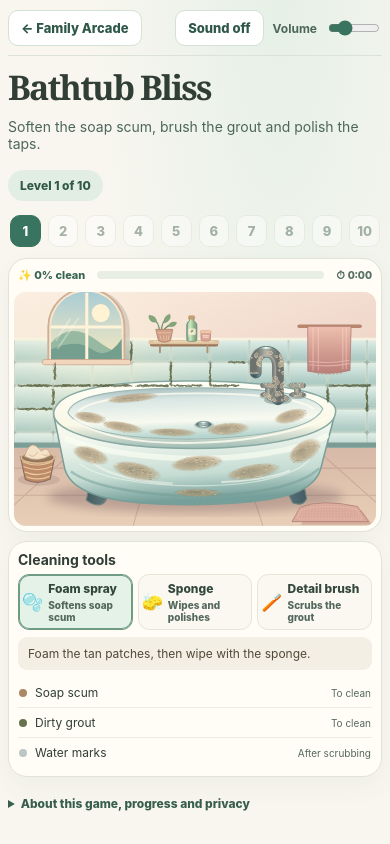
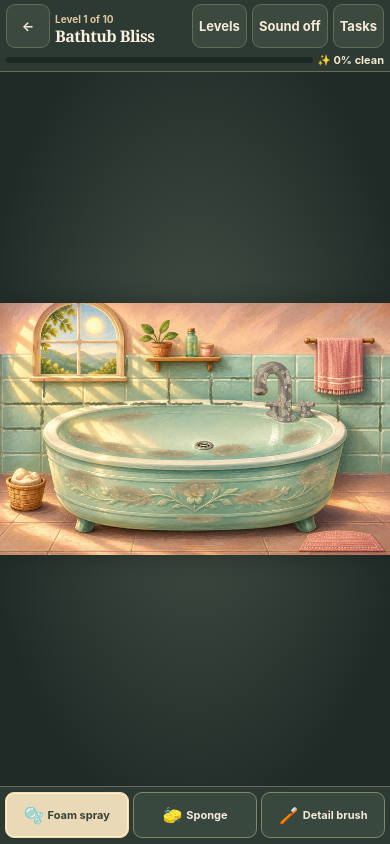
Before and after one commit to joelgeisler1-jpg/family-games, a plain HTML site: page games/cleaning-club/index.html in a window 390 px wide. Drawn offline with Linux system fonts and the light colour scheme.

Commit message:
Prototype illustrated iPad layout for Cleaning Club V5

```diff
--- a/games/cleaning-club/game.css
+++ b/games/cleaning-club/game.css
@@ -1,235 +1,237 @@
-/* Cleaning Club uses the arcade typography with a quieter, ceramic palette. */
 :root {
-  color: #303e36;
-  background: #f8f6ef;
+  color: #f8efdc;
+  background: #242c2a;
+  color-scheme: dark;
+  --frame: #242c2a;
+  --paper: #f5ead7;
+  --ink: #2e3b32;
+  --gold: #e6c48c;
+  --edge: #c3b58f66;
 }
+
 body {
-  background: radial-gradient(ellipse at 72% 0%, #e6f0e7, transparent 48%), #f8f6ef;
+  margin: 0;
+  min-height: 0;
+  background: var(--frame);
+  overscroll-behavior: none;
 }
-.wrap { max-width: 1160px; padding: 25px 24px 36px; }
-.topbar {
-  border-bottom: 1px solid #dbe3d7;
-  padding-bottom: 16px;
-  margin: 0 0 20px;
+
+#game {
+  height: 100vh;
+  height: 100dvh;
+  padding: env(safe-area-inset-top, 0px) env(safe-area-inset-right, 0px)
+    env(safe-area-inset-bottom, 0px) env(safe-area-inset-left, 0px);
+  display: grid;
+  grid-template-rows: auto minmax(0,1fr) auto;
+  isolation: isolate;
 }
-.club { font-family: Georgia, serif; font-size: 22px; font-weight: 700; }
-.back,.sound {
-  background: #fff;
+
+.game-bar {
+  position: relative;
+  z-index: 2;
+  display: grid;
+  grid-template-columns: auto minmax(0,1fr) minmax(105px,150px) auto auto auto;
+  gap: clamp(5px,1vw,13px);
+  align-items: center;
+  padding: 4px clamp(6px,1.3vw,18px);
+  background: #2d3933;
+  border-bottom: 1px solid var(--edge);
+}
+
+.control {
+  color: var(--paper);
+  border: 1px solid #a9ac8359;
+  border-radius: 9px;
+  background: #3b493f;
   font-size: 13px;
-  font-weight: 800;
-  color: #2e5748;
-  border: 1px solid #d4e1d7;
-  border-radius: 10px;
-  padding: 9px 12px;
+  font-weight: 700;
+  min-height: 44px;
+  min-width: 44px;
+  padding: 0 clamp(6px,1.05vw,13px);
+  display: inline-flex;
+  align-items: center;
+  justify-content: center;
+  gap: 4px;
   text-decoration: none;
   white-space: nowrap;
 }
-.back:hover,.sound:hover { background: #e7f1e8; }
-.audio-controls,.volume { display: flex; align-items: center; gap: 9px; }
-.volume { color: #4d665b; font-size: 12px; font-weight: 650; }
-.volume input { width: 74px; accent-color: #38745f; }
-.game-heading {
-  display: flex;
-  justify-content: space-between;
-  align-items: end;
-  gap: 8px 12px;
-  flex-wrap: wrap;
+.control:hover,.menu[open] > .control { background: #506052; }
+.control:focus-visible,.tool:focus-visible { outline: 2px solid var(--gold); outline-offset: 1px; }
+
+.level-heading { min-width: 0; }
+.level-tag { color: #dfc89d; font-size: 10px; font-weight: 750; }
+.level-heading h1 {
+  font: 600 clamp(16px,2.45vw,26px)/1.07 Georgia,serif;
+  letter-spacing: -.035em;
+  margin: 1px 0 0;
+  overflow: hidden;
+  text-overflow: ellipsis;
+  white-space: nowrap;
 }
-.game-heading h1 {
-  margin: 0 0 5px;
-  font-family: Georgia, serif;
-  font-size: clamp(34px, 5.2vw, 58px);
-  font-weight: 600;
-  letter-spacing: -.055em;
-  line-height: 1.01;
+
+.stats { display: grid; justify-content: stretch; gap: 4px; font-weight: 700; font-size: 11px; color: #f4e9cf; }
+#meter { height: 6px; border-radius: 8px; background: #1c2824; overflow: hidden; }
+#fill { width: 0; height: 100%; background: linear-gradient(90deg,#81ac8d,#e5c487); transition: width .2s; border-radius: inherit; }
+
+.menu { position: relative; }
+.menu summary { cursor: pointer; list-style: none; touch-action: manipulation; }
+.menu summary::-webkit-details-marker { display: none; }
+.menu-panel {
+  position: absolute;
+  top: calc(100% + 8px);
+  right: 0;
+  width: min(310px,calc(100vw - 16px));
+  padding: 12px;
+  background: var(--paper);
+  color: var(--ink);
+  color-scheme: light;
+  border-radius: 12px;
+  border: 1px solid #cfb991;
+  box-shadow: 0 8px 28px #10191565;
+  max-height: min(420px,72vh);
+  overflow: auto;
 }
-.game-heading p { color: #4d665a; margin-bottom: 10px; font-size: 14px; }
-.leveltag {
-  background: #e2eee3;
-  color: #31594a;
-  border-radius: 999px;
-  font-size: 12px;
-  font-weight: 800;
-  padding: 8px 12px;
-  margin-bottom: 10px;
-}
-.level-list {
-  display: flex;
-  gap: 7px;
-  overflow-x: auto;
-  scrollbar-width: thin;
-  padding: 4px 2px 11px;
-}
+#levelMenu .menu-panel { right: -64px; }
+.level-list { display: grid; grid-template-columns: repeat(5,1fr); gap: 5px; }
 .level-list button {
-  flex: 0 0 38px;
-  height: 35px;
-  border: 1px solid #dce2d8;
-  border-radius: 10px;
-  background: #fff;
-  color: #476251;
-  font-size: 13px;
+  color: #344a3e;
+  background: #fff5e7;
+  border: 1px solid #cfc0a1;
+  border-radius: 8px;
+  min-width: 44px;
+  min-height: 44px;
   font-weight: 800;
 }
-.level-list button:disabled { opacity: .45; }
-.level-list button.current { background: #38745f; border-color: #38745f; color: #fff; }
-.playing-area {
+.level-list button.current { background: #3e6350; color: #fff9e9; }
+.level-list button:disabled { opacity: .42; }
+.task-panel p { font-size: 13px; line-height: 1.4; margin: 0 0 9px; }
+.tip { border-radius: 8px; background: #e8dbc2; color: #3c382e; padding: 8px 10px; }
+.task-panel .tip:empty,.tasks:empty { display: none; }
+.tasks { list-style: none; padding: 0; margin: 0 0 9px; }
+.tasks li {
   display: grid;
-  grid-template-columns: minmax(0, 1fr) 249px;
-  gap: 16px;
-  align-items: start;
+  grid-template-columns: 10px 1fr auto;
+  gap: 6px;
+  align-items: center;
+  padding: 7px 1px;
+  border-bottom: 1px solid #d8c8a8;
+  font-size: 12px;
 }
-.playfield,.toolbox {
+.task-dot { width: 8px; height: 8px; border-radius: 50%; background: var(--material); }
+.tasks .checked .task-dot { background: #36795c; }
+.tasks .locked .task-dot { opacity: .5; }
+.task-footer,.volume { display: flex; align-items: center; gap: 8px; font-size: 12px; }
+.task-footer { justify-content: space-between; }
+.volume input { width: 84px; min-height: 44px; accent-color: #38745f; }
+.audio-warning {
+  position: fixed;
+  z-index: 3;
+  top: calc(56px + env(safe-area-inset-top, 0px));
+  left: 8px;
+  max-width: calc(100vw - 16px);
+  margin: 0;
+  font-size: 13px;
+  pointer-events: none;
+}
+
+.stage {
+  grid-row: 2;
+  min-height: 0;
   min-width: 0;
-  position: relative;
-  padding: 10px;
-  border-radius: 19px;
-  border: 1px solid #e0e3d6;
-  background: #fffdf6;
-  box-shadow: 0 10px 26px #3853450d;
+  container-type: size;
+  display: grid;
+  place-items: center;
+  overflow: hidden;
+  background: radial-gradient(ellipse at 50% 48%,#475348,#202b28 80%);
 }
-.stats {
-  justify-content: flex-start;
-  color: #376351;
-  padding: 4px 4px 10px;
-  font-size: 13px;
-  font-weight: 800;
-}
-.meter {
-  flex: 1;
-  height: 8px;
-  border-radius: 30px;
-  background: #e9eee5;
-  overflow: hidden;
-}
-.fill {
-  width: 0;
-  height: 100%;
-  border-radius: inherit;
-  background: linear-gradient(90deg, #6ca789, #38816a);
-  transition: width .22s;
-}
-.time { color: #567165; margin-left: auto; font-variant-numeric: tabular-nums; }
 .scene {
   position: relative;
+  width: min(100%,calc((100vh - 113px) * 960 / 620));
+  width: min(100cqw,calc(100cqh * 960 / 620));
   aspect-ratio: 960/620;
-  border-radius: 12px;
   background: #dbece1;
   overflow: hidden;
   user-select: none;
   -webkit-user-select: none;
   touch-action: none;
   isolation: isolate;
+  box-shadow: 0 0 24px #10191680;
 }
-.scene svg,.scene canvas { position: absolute; width: 100%; height: 100%; inset: 0; }
+.scene svg,.scene canvas,.scene img { position: absolute; inset: 0; display: block; width: 100%; height: 100%; }
+.scene img { object-fit: contain; }
+.scene.has-painting #sceneArt > :not(.polish-glints) { visibility: hidden; }
 #dirtCanvas { touch-action: none; }
-#fxCanvas,.cursor { pointer-events: none; }
+#fxCanvas,#sceneArt,#scenePainting,.cursor { pointer-events: none; }
 .cursor {
   position: absolute;
   transform: translate(-50%, -50%);
   filter: drop-shadow(1px 4px 3px #4444);
   font-size: clamp(23px, 4vw, 40px);
 }
-.toolbox { padding: 15px; }
-.toolbox h2 { margin: 1px 0 12px; font-size: 17px; }
-.tools { display: grid; grid-template-columns: 1fr; margin: 0; gap: 8px; }
+
+.tools {
+  display: flex;
+  justify-content: center;
+  gap: min(1.2vw,10px);
+  padding: 5px 5px 6px;
+  background: #2d3933;
+  border-top: 1px solid var(--edge);
+}
 .tool {
-  display: flex;
-  font-size: 14px;
-  font-weight: 800;
-  align-items: center;
-  gap: 10px;
-  padding: 8px 10px;
-  text-align: left;
-  color: #33483b;
-  background: #faf8f1;
-  border: 1px solid #e6e5d8;
-  border-radius: 11px;
-  min-height: 44px;
-}
-.tool:hover { background: #f0f4ea; }
-.tool .emoji { font-size: 23px; }
-.tool small { display: block; margin-top: 3px; color: #53675d; }
-.tool.active { background: #e5f2e7; border-color: #6e9b82; box-shadow: inset 0 0 0 1px #6e9b82; }
-.tip {
-  margin: 12px 0 0;
-  padding: 9px 10px;
-  background: #f4efe4;
-  border-radius: 9px;
-  color: #514839;
-  text-align: left;
-  font-size: 12px;
-}
-.tasks { list-style: none; padding: 8px 0 0; margin: 0; }
-.tasks li {
-  display: grid;
-  grid-template-columns: 10px 1fr auto;
-  gap: 6px;
-  align-items: center;
-  padding: 7px 1px;
-  font-size: 12px;
-  border-bottom: 1px solid #ecece2;
-}
-.tasks li:last-child { border: 0; }
-.task-dot { width: 8px; height: 8px; border-radius: 50%; background: var(--material); }
-.tasks small { color: #56685e; }
-.tasks .checked { color: #376351; }
-.tasks .checked .task-dot { background: #36795c; }
-.tasks .locked .task-dot { opacity: .5; }
-.help { margin: 17px 0 0; color: #596e62; font-size: 12px; line-height: 1.6; }
-.help summary { color: #385f4c; cursor: pointer; font-weight: 800; }
-.finish {
+  flex: 0 1 184px;
+  min-width: 0;
+  min-height: 46px;
   display: flex;
   align-items: center;
-  flex-direction: column;
+  justify-content: center;
+  gap: clamp(3px,1vw,9px);
+  padding: 3px 5px;
+  color: var(--paper);
+  background: #39483f;
+  border: 1px solid #7e886b;
+  border-radius: 9px;
+  font-size: clamp(11px,1.7vw,14px);
+  font-weight: 750;
+  line-height: 1.14;
+}
+.tool .emoji { font-size: clamp(16px,2.8vw,24px); }
+.tool small { display: block; margin-top: 2px; font-size: 10px; font-weight: 550; }
+.tool.active { color: #354337; background: #ead9b6; border-color: #f6dca6; box-shadow: inset 0 0 0 1px #fff0cf; }
+
+.finish {
+  position: absolute;
+  z-index: 1;
+  bottom: 2%;
+  left: 50%;
+  transform: translateX(-50%);
+  width: min(440px,96%);
+  display: grid;
+  justify-items: center;
+  gap: 4px;
+  padding: clamp(5px,1.3vw,13px);
+  border: 1px solid #c9b284;
+  border-radius: 12px;
+  background: #faf0dcf2;
+  color: var(--ink);
   text-align: center;
-  padding: 12px 8px 3px;
-  gap: 5px;
+  box-shadow: 0 4px 18px #1b272466;
 }
-.finish h2 { font-family: Georgia, serif; font-size: clamp(23px, 4vw, 35px); margin: 0; }
-.finish p { margin: 0; color: #53675d; font-size: 14px; }
-.primary {
-  background: #38745f;
-  color: #fff;
-  border: 0;
-  border-radius: 10px;
-  font-weight: 800;
-  box-shadow: 0 4px 0 #285343;
-  margin: 4px 0 0;
-  padding: 8px 14px;
-}
-.primary:active { box-shadow: 0 2px 0 #285343; transform: translateY(2px); }
-.secondary {
-  padding: 6px;
-  color: #355e4b;
-  border: 0;
-  background: transparent;
-  font-weight: 800;
-  text-decoration: underline;
-}
-
-@media (max-width: 820px) {
-  .wrap { padding: 14px 12px 28px; }
-  .playing-area { grid-template-columns: minmax(0, 1fr); gap: 9px; }
-  .toolbox { padding: 9px; }
-  .toolbox h2 { font-size: 14px; margin: 0 0 6px; }
-  .tools { grid-template-columns: repeat(3, minmax(0, 1fr)); gap: 5px; }
-  .tool { justify-content: center; gap: 5px; padding: 6px 3px; font-size: 12px; }
-  .tool .emoji { font-size: 17px; }
-  .tool small { font-size: 10px; }
-  .tip { margin-top: 7px; }
-}
-@media (max-width: 540px) {
-  .topbar { flex-wrap: wrap; gap: 6px; padding-bottom: 9px; margin-bottom: 14px; }
-  .club { display: none; }
-  .wrap { padding: 10px 8px 20px; }
-  .playfield { padding: 5px; }
-  .volume input { width: 52px; }
-  .level-list button { flex: 1 0 25px; height: 32px; }
-  .stats { font-size: 11px; }
-}
+.finish h2 { font: 600 clamp(16px,3vw,27px)/1.05 Georgia,serif; margin: 0; }
+.finish p { margin: 0; font-size: clamp(11px,1.6vw,14px); }
+.finish-actions { display: flex; gap: 5px; }
+.finish-actions button { min-height: 44px; padding: 4px 10px; font-weight: 750; border-radius: 8px; }
+.primary { color: #fff8e9; background: #3b6652; border: 1px solid #315742; }
+.secondary { color: #315442; background: #f5e6c9; border: 1px solid #c5b58e; }
 
 .polish-glints { opacity: 0; }
 .polished .polish-glints { opacity: .88; transition: opacity 700ms ease; }
+
+@media (max-width: 590px) {
+  .game-bar { grid-template-columns: auto minmax(0,1fr) auto auto auto; }
+  .back span { display: none; }
+  .stats { grid-column: 1 / -1; grid-row: 2; grid-template-columns: 1fr auto; align-items: center; }
+  .tool small { display: none; }
+}
 @media (prefers-reduced-motion: reduce) {
-  .fill,.polished .polish-glints { transition: none; }
+  #fill,.polished .polish-glints { transition: none; }
 }
--- a/games/cleaning-club/game.js
+++ b/games/cleaning-club/game.js
@@ -65,7 +65,29 @@ a+=`${P('M0 0H160Q154 204 55 367L0 387Z','#b5a2d8','#f5e7ff',9)}${P('M960 0H800Q
 a+=`${E(479,564,324,49,'#e0d8f5')}${R(333,198,292,284,'#d4b6e3',90,'#f9e6fd',14)}${R(350,220,258,222,'#a99acb',70)}${P('M354 330Q475 292 607 330L613 457Q480 482 346 455Z','#d8c4e6','#faf1fd',8)}${R(297,425,365,103,'#c1a9d3',33,'#fff2f8',10)}${R(296,518,60,57,'#d2b4d9',9)}${R(603,518,60,57,'#d2b4d9',9)}${P('M419 251L438 208L462 238L480 191L500 239L523 208L540 251Z','#ffe1a1','#e6b886',6)}${E(480,264,67,12,'#f6c778')}${E(479,336,76,35,'#e5d7f0')}${E(408,486,40,18,'#ead0f4')}${E(550,486,40,18,'#ead0f4')}${sparkle(255,428)}${sparkle(704,386)}${sparkle(782,155)}`;return a}
 const advancedLevels = [{...bathtubLevel, artwork:bathtubArtwork},vanityLevel,bedroomLevel,playroomLevel];
 const legacyDrawings = [kitchen,puppy,artstudio,garden,cafe,palace];
-function renderScene(){svg.innerHTML=advancedLevels[S.level]?.artwork() ?? baseScene(S.level)+legacyDrawings[S.level-advancedLevels.length]();svg.setAttribute('aria-label',levels[S.level].title+' hand illustrated scene')}
+const scenePaintings = ['assets/scenes/bath.webp','assets/scenes/vanity.webp'];
+
+function renderScene() {
+  svg.innerHTML = advancedLevels[S.level]?.artwork() ?? baseScene(S.level)+legacyDrawings[S.level-advancedLevels.length]();
+  svg.setAttribute('aria-label',levels[S.level].title+' illustrated scene');
+
+  const painting = $('scenePainting');
+  scene.classList.remove('has-painting');
+  painting.classList.add('hidden');
+  const file = scenePaintings[S.level];
+  if (!file) {
+    painting.removeAttribute('src');
+    return;
+  }
+  const url = new URL(file, document.baseURI).href;
+  painting.src = url;
+  // Keep the matching SVG visible until the current level's painting decodes.
+  painting.decode().then(() => {
+    if (scenePaintings[S.level] !== file || painting.src !== url) return;
+    scene.classList.add('has-painting');
+    painting.classList.remove('hidden');
+  }).catch(() => {});
+}
 function seeded(n){let k=n|0;return ()=>{k^=k<<13;k^=k>>>17;k^=k<<5;return (k>>>0)/4294967296}}
 function newLayer(){const canvas=document.createElement('canvas');canvas.width=W;canvas.height=H;return {canvas,ctx:canvas.getContext('2d',{willReadFrequently:true})}}
 function paintBlob(c,x,y,rx,ry,random,kind){const angle=random()*Math.PI*2;const points=11;let p=[];for(let j=0;j<points;j++){const th=j*Math.PI*2/points;const jitter=.73+random()*.5;p.push([Math.cos(th)*rx*jitter,Math.sin(th)*ry*jitter])}
@@ -210,6 +232,7 @@ function updateSurfaceProgress(progress, layers) {
 }
 
 function loadLevel(replay = false) {
+  for (const menu of gameMenus) menu.open = false;
   stopCleaningAudio();
   recordedAudio.reportStatus();
   surface?.dispose(!replay);
@@ -328,5 +351,22 @@ dirty.addEventListener('touchend', () => {
   const audio = surface ? recordedAudio : cleaningAudio;
   if (audio.context?.state !== 'running') audio.unlock();
 }, {passive:true});
+const gameMenus = [$('levelMenu'),$('taskMenu')];
+for (const menu of gameMenus) {
+  menu.querySelector('summary').addEventListener('click', () => {
+    if (!menu.open) for (const other of gameMenus) if (other !== menu) other.open = false;
+  });
+}
+document.addEventListener('pointerdown', event => {
+  for (const menu of gameMenus) if (menu.open && !menu.contains(event.target)) menu.open = false;
+});
+document.addEventListener('keydown', event => {
+  if (event.key !== 'Escape') return;
+  for (const menu of gameMenus) {
+    if (!menu.open) continue;
+    menu.open = false;
+    menu.querySelector('summary').focus();
+  }
+});
 updateAudioControls();
 loadLevel();
--- a/games/cleaning-club/index.html
+++ b/games/cleaning-club/index.html
@@ -1,7 +1,18 @@
 <!doctype html>
-<html lang="en"><head><meta charset="utf-8"><meta name="viewport" content="width=device-width,initial-scale=1,viewport-fit=cover"><meta name="theme-color" content="#8272ce"><meta name="apple-mobile-web-app-capable" content="yes"><meta name="apple-mobile-web-app-status-bar-style" content="default"><title>Cleaning Club | Family Arcade</title>
+<html lang="en">
+<head>
+  <meta charset="utf-8">
+  <meta name="viewport" content="width=device-width,initial-scale=1,viewport-fit=cover">
+  <meta name="theme-color" content="#242c2a">
+  <meta name="apple-mobile-web-app-capable" content="yes">
+  <meta name="apple-mobile-web-app-status-bar-style" content="black-translucent">
+  <meta name="apple-mobile-web-app-title" content="Cleaning Club">
+  <link rel="manifest" href="game.webmanifest">
+  <link rel="apple-touch-icon" href="assets/app-icon-180.png">
+  <title>Cleaning Club | Family Arcade</title>
   <link rel="stylesheet" href="../../arcade.css">
   <link rel="stylesheet" href="game.css">
+  <link rel="preload" as="image" type="image/webp" href="assets/scenes/bath.webp">
   <script defer src="bathtub.js"></script>
   <script defer src="audio.js"></script>
   <script defer src="foley.js"></script>
@@ -11,20 +22,62 @@
   <script defer src="levels/bedroom.js"></script>
   <script defer src="levels/playroom.js"></script>
   <script defer src="game.js"></script>
-</head><body><main class="wrap">
-<section id="game"><div class="topbar"><a class="back" href="../../">← Family Arcade</a><span class="club">Cleaning Club</span><div class="audio-controls"><button class="sound" id="sound" aria-pressed="true">Sound off</button><label class="volume">Volume <input id="volume" type="range" min="0" max="100" value="24"></label></div></div><p id="audioWarning" class="tip hidden" role="status"></p><div class="game-heading"><div><h1 id="levelTitle">Bathtub Bliss</h1><p id="levelDescription">Soften the soap scum, brush the grout and polish the taps.</p></div><span class="leveltag" id="levelTag">Level 1 of 10</span></div>
-<div class="level-list" id="levelList" aria-label="Unlocked levels"></div><div class="panel"><div class="playing-area"><div class="playfield"><div class="stats"><span id="progressLabel">✨ 0% clean</span><div class="meter" role="progressbar" aria-label="Cleanliness" aria-valuemin="0" aria-valuemax="100" aria-valuenow="0" id="meter"><div class="fill" id="fill"></div></div><span class="time" id="timeLabel">⏱ 0:00</span></div>
-<div class="scene" id="scene"><svg id="sceneArt" viewBox="0 0 960 620" preserveAspectRatio="none" role="img" aria-label="Illustrated cleaning scene"></svg><canvas id="dirtCanvas" width="960" height="620" aria-label="Drag a finger to clean the dirty areas"></canvas><canvas id="fxCanvas" width="960" height="620" aria-hidden="true"></canvas><span class="cursor hidden" id="cursor">🧽</span>
-</div><div class="finish hidden" id="finish"><h2 id="finishTitle">So satisfying!</h2><p id="finishMessage">Everything is sparkling clean.</p><button class="primary" id="next">Next makeover →</button><button class="secondary" id="again">Clean this scene again</button></div></div>
-<aside class="toolbox">
-<h2>Cleaning tools</h2>
+</head>
+<body>
+<main id="game">
+  <header class="game-bar">
+    <a class="control back" href="../../" aria-label="Back to Family Arcade">← <span>Arcade</span></a>
+    <div class="level-heading">
+      <span id="levelTag" class="level-tag">Level 1 of 10</span>
+      <h1 id="levelTitle">Bathtub Bliss</h1>
+    </div>
+    <div class="stats">
+      <div role="progressbar" aria-label="Cleanliness" aria-valuemin="0" aria-valuemax="100" aria-valuenow="0" id="meter"><div id="fill"></div></div>
+      <span id="progressLabel">✨ 0% clean</span>
+    </div>
+    <details class="menu" id="levelMenu">
+      <summary class="control">Levels</summary>
+      <nav class="menu-panel" aria-label="Levels">
+        <div class="level-list" id="levelList"></div>
+      </nav>
+    </details>
+    <button class="control" id="sound" aria-pressed="false">Sound off</button>
+    <details class="menu" id="taskMenu">
+      <summary class="control">Tasks</summary>
+      <section class="menu-panel task-panel" aria-label="Tasks and settings">
+        <p id="levelDescription">Soften the soap scum, brush the grout and polish the taps.</p>
+        <p class="tip" id="tip" role="status"></p>
+        <ul class="tasks" id="tasks" aria-label="Cleaning tasks"></ul>
+        <div class="task-footer">
+          <label class="volume">Volume <input id="volume" type="range" min="0" max="100" value="24"></label>
+          <span id="timeLabel">⏱ 0:00</span>
+        </div>
+      </section>
+    </details>
+  </header>
+  <p id="audioWarning" class="tip audio-warning hidden" role="status"></p>
+  <div class="stage">
+    <div class="scene" id="scene">
+      <img id="scenePainting" alt="" aria-hidden="true" class="hidden" draggable="false" decoding="async" fetchpriority="high">
+      <svg id="sceneArt" viewBox="0 0 960 620" preserveAspectRatio="xMidYMid meet" role="img" aria-label="Illustrated cleaning scene"></svg>
+      <canvas id="dirtCanvas" width="960" height="620" aria-label="Drag a finger to clean the dirty areas"></canvas>
+      <canvas id="fxCanvas" width="960" height="620" aria-hidden="true"></canvas>
+      <span class="cursor hidden" id="cursor" aria-hidden="true">🧽</span>
+      <div class="finish hidden" id="finish">
+        <h2 id="finishTitle">So satisfying!</h2>
+        <p id="finishMessage">Everything is sparkling clean.</p>
+        <div class="finish-actions">
+          <button class="primary" id="next">Next makeover →</button>
+          <button class="secondary" id="again">Clean this scene again</button>
+        </div>
+      </div>
+    </div>
+  </div>
   <div class="tools" aria-label="Cleaning tools">
     <button class="tool" data-tool="spray" aria-pressed="false"><span class="emoji" aria-hidden="true">🫧</span><span>Foam spray<small>Softens soap scum</small></span></button>
     <button class="tool" data-tool="sponge" aria-pressed="false"><span class="emoji" aria-hidden="true">🧽</span><span>Sponge<small>Wipes and polishes</small></span></button>
     <button class="tool" data-tool="brush" aria-pressed="false"><span class="emoji" aria-hidden="true">🪥</span><span>Detail brush<small>Scrubs the grout</small></span></button>
   </div>
-<div class="tip" id="tip" role="status"></div>
-<ul class="tasks" id="tasks" aria-label="Cleaning tasks"></ul>
-</aside></div></div>
-<details class="help"><summary>About this game, progress and privacy</summary><p>Drag a finger or mouse to clean. Your cleaning progress for Levels 1–4, unlocked levels and sound preferences are saved in this browser. There are no accounts, ads or analytics.</p></details>
-</section></main></body></html>
+</main>
+</body>
+</html>
```
Also changed, not shown: games/cleaning-club/assets/app-icon-180.png (added), games/cleaning-club/assets/app-icon-192.png (added), games/cleaning-club/assets/app-icon-512.png (added), games/cleaning-club/assets/scenes/bath.webp (added), games/cleaning-club/assets/scenes/vanity.webp (added), games/cleaning-club/game.webmanifest (added). Lines whose indentation alone changed are shown as unchanged.
